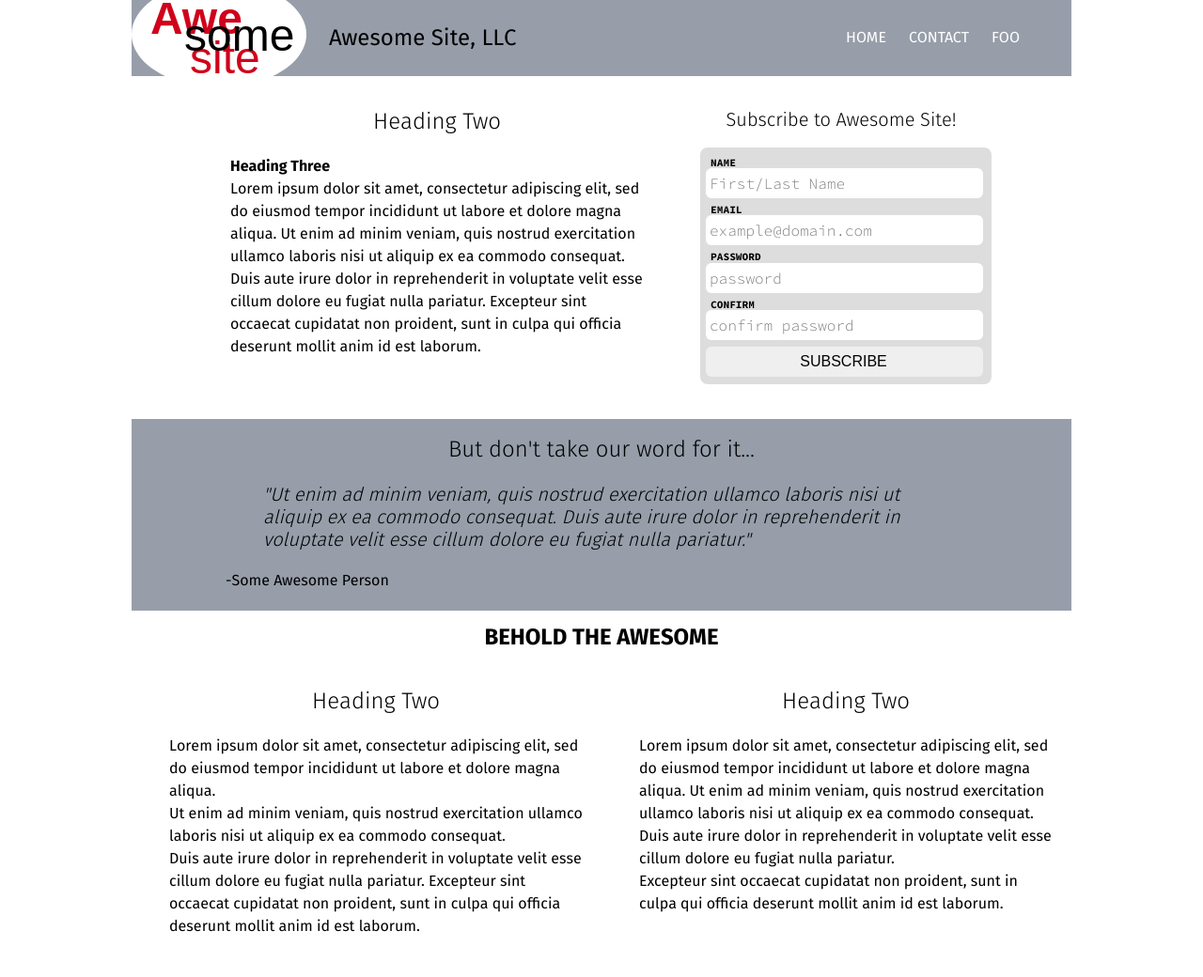
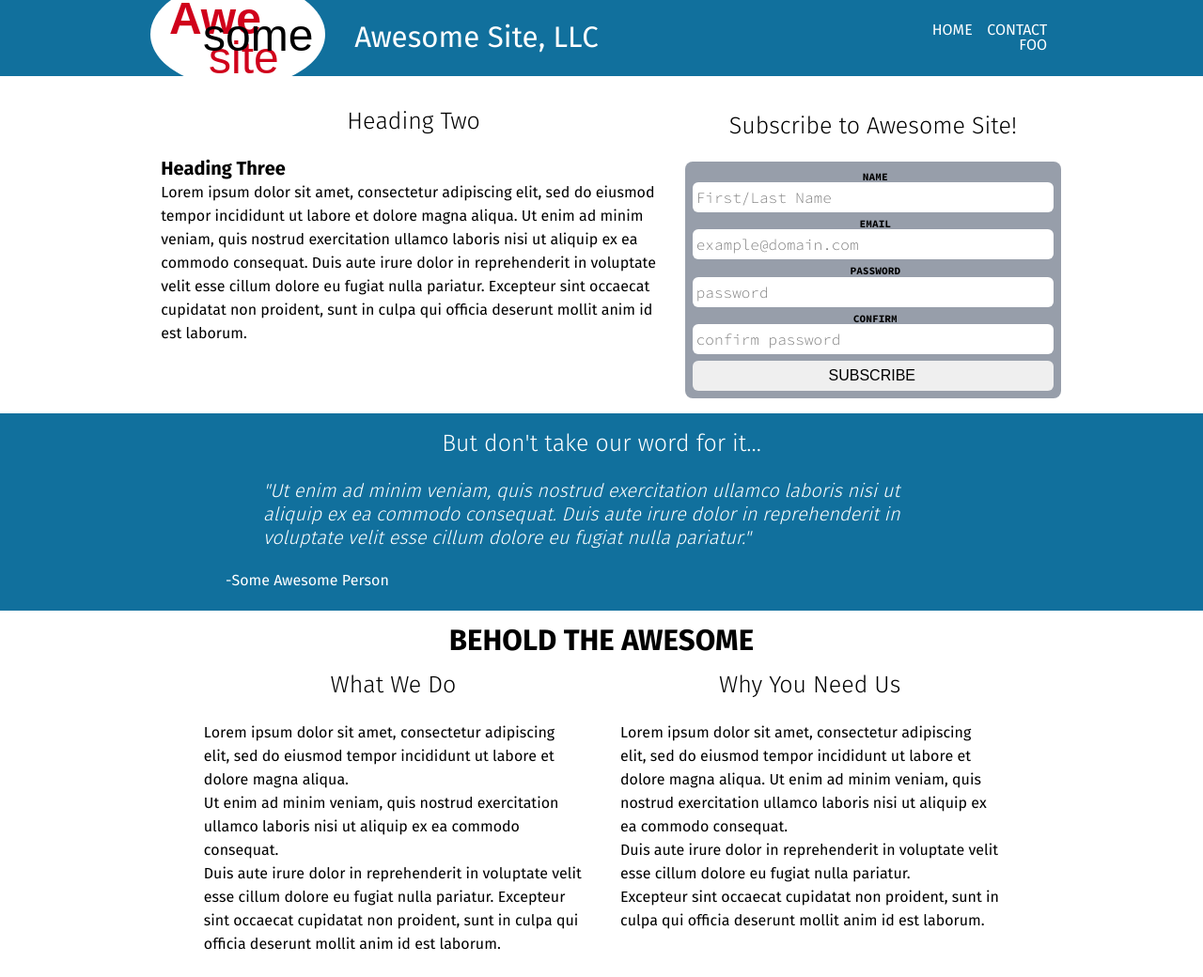
Before and after one commit to greydays/css-architecture, a plain HTML site: page index.html in a window 1280 px wide. Shown: the top 1040 px of the page at 94% size. Drawn offline with Linux system fonts and the light colour scheme; files whose address does not match are found by name.

Commit message:
colors, font size, and line height adjusted

```diff
--- a/css/layouts.css
+++ b/css/layouts.css
@@ -1,12 +1,11 @@
-header, main, footer {
-  max-width: 1000px;
-  min-width: 360px;
+.boundary {
+  max-width: 960px;
   margin-right: auto;
   margin-left: auto;
 }
 .container {
   position: relative;
-  display:flex;
+  display: flex;
   flex-direction: row;
   flex-wrap: wrap;
   justify-content: center;
@@ -15,15 +14,13 @@ header, main, footer {
 }
 .half_wide {
   float: left;
-  width: 44%;
-  min-width: 300px;
-  margin-left: 2%;
+  width: 42%;
+  min-width: 320px;
 }
 .full_wide {
   width: 80%;
   margin-right: auto;
   margin-left: auto;
-  clear: both;
 }
 /*header*/
 .header_flex {
@@ -34,20 +31,19 @@ header, main, footer {
   height: 5em;
 }
 .top_nav {
-  min-width: 250px;
-  float: right;
+  text-align: right;
 }
 .nav_link {
-  margin-right: 4%;
-  margin-left: 4%;
-  display: inline-block;
+  margin: 0 4%;
 }
 .logo {
   margin-bottom: 0;
   margin-left: 1em;
-  min-width: 250px;
 }
 /*main*/
+h2 {
+  margin-bottom: 1em;
+}
 section {
   margin-top: 1em;
 }
@@ -55,14 +51,14 @@ section h1, h2 {
   text-align: center;
 }
 article {
-  line-height: 1.5em;
-  padding: 2%;
+  line-height: 1.563em;
+  padding: 1.25em;
 }
 .mission {
   clear: both;
 }
-.subscribe {
-  padding-bottom: 1px;
+.endorsement_article {
+  max-width: 800px;
 }
 /*footer*/
 .footer_nav {
--- a/css/main.css
+++ b/css/main.css
@@ -63,15 +63,18 @@ ol, ul {
 h1, h3, h4, p, a {
   font-family: 'Fira Sans', Helvetica, sans-serif;
 }
-h1, h2 {
-  font-size: 1.5em;
-  margin-bottom: 1em;
-}
 h2, legend, blockquote {
   font-family: 'Fira Sans Light', Helvetica, sans-serif;
 }
+h1 {
+  font-size: 1.953em;
+}
+h2 {
+  font-size: 1.563em;
+}
 h3 {
   font-weight: bold;
+  font-size: 1.25em;
 }
 nav {
   text-transform: uppercase;
@@ -90,6 +93,10 @@ fieldset, form, label, input {
 }
 label, input, button {
   cursor: pointer;
+}
+legend {
+  -webkit-padding-start: 0px;
+  -webkit-padding-end: 0px;
 }
 /*fonts*/
 @font-face{
--- a/css/modules.css
+++ b/css/modules.css
@@ -1,13 +1,15 @@
 /*header*/
 .home_header {
   min-height: 5em;
-  background-color: #979EAA;
+  background-color: #11709D;
   margin-bottom: 1em;
   overflow: auto;
+  color: white;
 }
 /*main*/
 .endorsement {
-  background-color: #979EAA;
+  background-color: #11709D;
+  color: white;
 }
 .endorsement_quote {
   font-style: italic;
@@ -15,20 +17,19 @@
 }
 /*order form*/
 .subscribe_form {
-  width: 350px;
   border-radius: 8px;
-  padding: 2%;
+  text-align: center;
+  max-width: 25em;
+  min-width: 20em;
 }
 .subscribe_legend {
-  font-size: 1.25em;
-  width: 300px;
-  text-align: center;
-  margin-bottom: 1em;
+  font-size: 1.563em;
+  margin: 1em auto 1em auto;
 }
 .subscribe_fieldset {
   border-radius: 8px;
   padding: 6px;
-  background-color: #dddddd;
+  background-color: #979EAA;
 }
 .subscribe_input, .subscribe_button {
   height: 2em;
@@ -56,10 +57,10 @@
   background-color: #D0021B;
   text-align: center;
   clear: both;
+  color: white;
 }
 .social_links {
   font-size: 24px;
-  color: #999;
 }
 /*utilities*/
 .float_left {
--- a/css/states.css
+++ b/css/states.css
@@ -2,13 +2,20 @@ a:hover {
   font-style: italic;
 }
 @media (max-width: 500px)  {
-  nav, article, form, h1, h2 {
+  .boundary{
+    margin-right: 0;
+    margin-left: 0;
+  }
+  article, form, h1, h2, form {
     display: block;
-    width: 360;
-    margin-right: 0;
+    width: 80%;
+    margin-right: auto;
     margin-left: auto;
   }
   .footer_nav {
     text-align: center;
   }
+  .logo {
+    display: none;
+  }
 }
--- a/index.html
+++ b/index.html
@@ -14,8 +14,9 @@
   </head>
   <body>
     <header class="home_header">
+      <div class="boundary">
         <a href="index.html">
-        <img class="logo_img float_left" src="images/logo.svg" />
+          <img class="float_left" src="images/logo.svg" />
         </a>
         <div class="header_flex">
           <h1 class="logo">Awesome Site, LLC</h1>
@@ -24,6 +25,7 @@
             <a class="nav_link" href="contact.html">Contact</a>
             <a class="nav_link" href="foo.html">Foo</a>
           </nav>
+        </div>
       </div>
     </header>
     <main>
@@ -61,22 +63,22 @@
         </form>
       </section>
       <section class="endorsement container">
-        <article class="who_we_are full_wide">
+        <article class="boundary full_wide endorsement_article">
           <h2>But don't take our word for it...</h2>
           <blockquote class="endorsement_quote">"Ut enim ad minim veniam, quis nostrud exercitation ullamco laboris nisi ut aliquip ex ea commodo consequat. Duis aute irure dolor in reprehenderit in voluptate velit esse cillum dolore eu fugiat nulla pariatur."</blockquote>
           <p>-Some Awesome Person</p>
         </article>
       </section>
-      <section class="about_us container">
+      <section class="about_us boundary container">
         <h1 class="full_wide"><strong>Behold the Awesome</strong></h1>
         <article class="what_we_do half_wide">
-          <h2>Heading Two</h2>
+          <h2>What We Do</h2>
           <p>Lorem ipsum dolor sit amet, consectetur adipiscing elit, sed do eiusmod tempor incididunt ut labore et dolore magna aliqua.</p>
           <p>Ut enim ad minim veniam, quis nostrud exercitation ullamco laboris nisi ut aliquip ex ea commodo consequat.</p>
           <p>Duis aute irure dolor in reprehenderit in voluptate velit esse cillum dolore eu fugiat nulla pariatur. Excepteur sint occaecat cupidatat non proident, sunt in culpa qui officia deserunt mollit anim id est laborum.</p>
         </article>
         <article class="why_you_need_us half_wide">
-          <h2>Heading Two</h2>
+          <h2>Why You Need Us</h2>
           <p>Lorem ipsum dolor sit amet, consectetur adipiscing elit, sed do eiusmod tempor incididunt ut labore et dolore magna aliqua. Ut enim ad minim veniam, quis nostrud exercitation ullamco laboris nisi ut aliquip ex ea commodo consequat.</p>
           <p>Duis aute irure dolor in reprehenderit in voluptate velit esse cillum dolore eu fugiat nulla pariatur.</p>
           <p>Excepteur sint occaecat cupidatat non proident, sunt in culpa qui officia deserunt mollit anim id est laborum.</p>
@@ -84,6 +86,7 @@
       </section>
     </main>
     <footer class="home_footer">
+      <div class="boundary">
         <nav class="footer_nav">
           <a class="footer_nav_link" href="index.html">Home</a>
           <a class="footer_nav_link" href="contact.html">Contact</a>
@@ -101,6 +104,7 @@
             <span class="icon-facebook2"></span>
           </a>
         </div>
+      </div>
     </footer>
   </body>
 </html>
```
Lines whose indentation alone changed are shown as unchanged.
